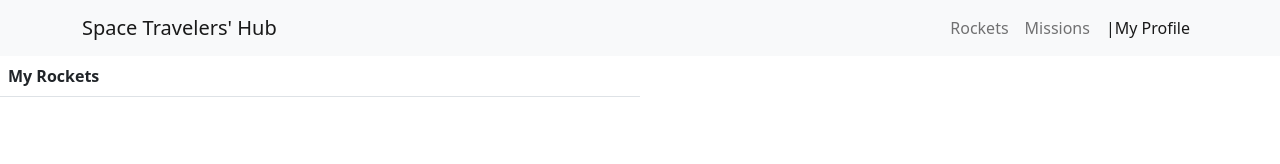
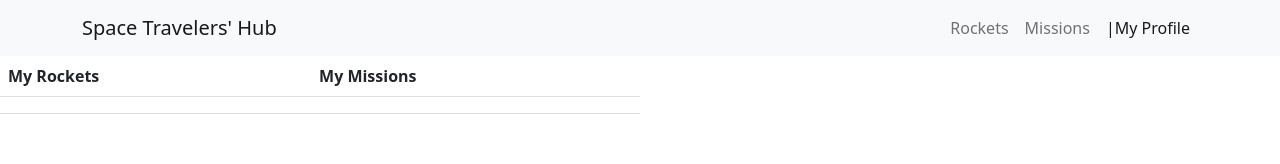
Before and after one commit to tarek102/react-group-project, a React (Create React App) app: page /myprofile in a window 1280 px wide. Shown: the top 164 px of the page. Built offline with nearby package versions, Linux system fonts and the light colour scheme.

Commit message:
Modify MyProfile.js file

```diff
--- /dev/null
+++ b/src/components/MissionList.jsx
@@ -0,0 +1,22 @@
+/* eslint-disable camelcase */
+import PropTypes from 'prop-types';
+
+const MissionList = (props) => {
+  const { mission_name } = props;
+
+  return (
+    <>
+      <tr>
+        <th scope="row" className="text-dark bg-light">
+          {mission_name}
+        </th>
+      </tr>
+    </>
+  );
+};
+
+MissionList.propTypes = {
+  mission_name: PropTypes.string.isRequired,
+};
+
+export default MissionList;
--- a/src/components/MyProfile.js
+++ b/src/components/MyProfile.js
@@ -4,10 +4,13 @@ import React from 'react';
 import { useSelector } from 'react-redux';
 import { Table } from 'react-bootstrap';
 import RocketList from './RocketList';
+import MissionList from './MissionList';
 
 const MyProfile = () => {
   const rockets = useSelector((state) => state.rockets);
+  const missions = useSelector((state) => state.missions);
   const reservedRockets = rockets.filter((rocket) => rocket.reserved);
+  const reservedMissions = missions.filter((mission) => mission.reserved);
 
   return (
     <div className="col-12 col-md-6">
@@ -16,12 +19,23 @@ const MyProfile = () => {
           <thead>
             <tr>
               <th>My Rockets</th>
+              <th>My Missions</th>
             </tr>
           </thead>
           <tbody>
-            {
+            <tr>
+              <td>
+                {
               reservedRockets.map((e) => <RocketList key={e.id} rocket_name={e.rocket_name} />)
             }
+              </td>
+              <td>
+                {
+              reservedMissions.map((e) => <MissionList key={e.id} mission_name={e.mission_name} />)
+            }
+              </td>
+            </tr>
+
           </tbody>
         </Table>
       </div>
--- a/src/redux/ConfigureStore.js
+++ b/src/redux/ConfigureStore.js
@@ -9,9 +9,6 @@ const reducer = combineReducers({
   rockets,
 });
 
-const store = createStore(
-  reducer,
-  applyMiddleware(thunk, logger),
-);
+const store = createStore(reducer, applyMiddleware(thunk, logger));
 
 export default store;
```
